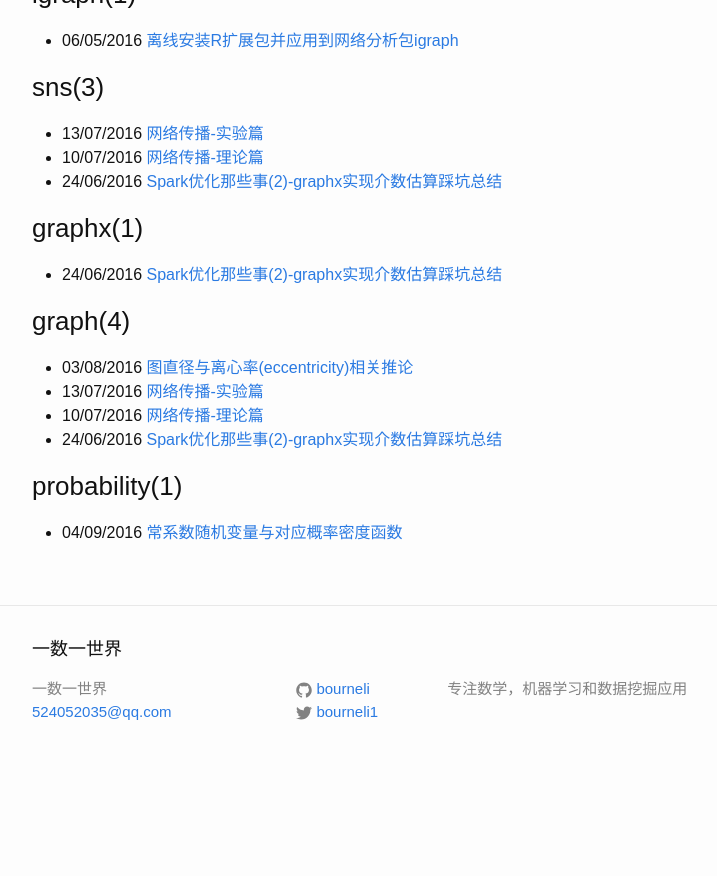
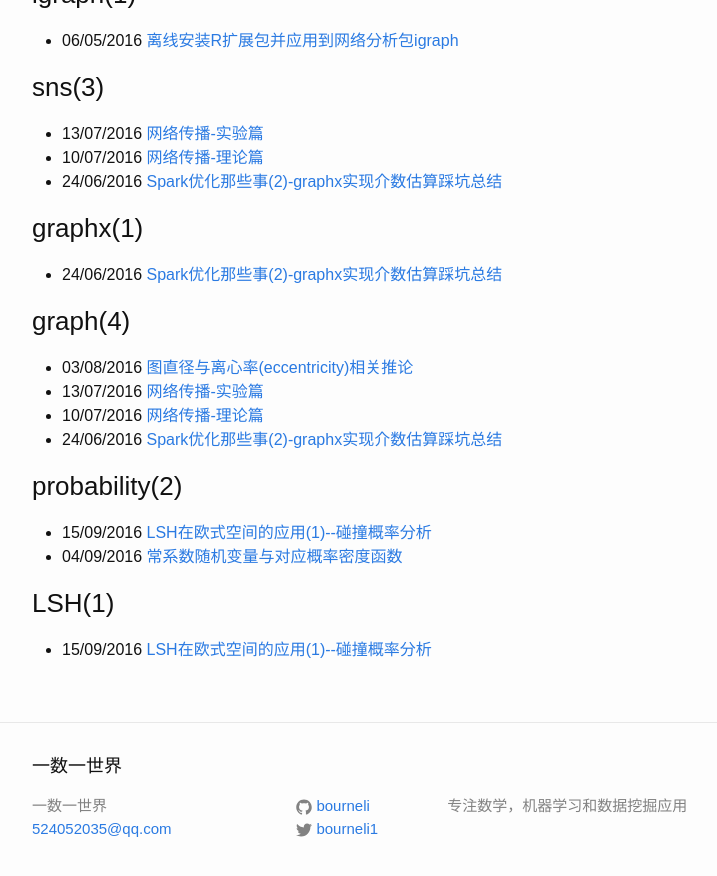
Before and after one commit to bourneli/bourneli.github.io, a Jekyll site: the page built from index-1-category.md, in a window 1280 px wide and 900 px high, scrolled down 2312 px. Shown: the top 876 px of the window, without its empty margins (238-955 px from the left). Built offline with Jekyll 4.4.1, drawn with Linux system fonts in a browser that asks for light colours; formulas are drawn with MathJax 3; comment, search, counter and statistics services are not loaded; before the commit the page ends 3095 px from its top, so only the background shows below that; part of the change alters nothing that is shown.

Commit message:
complete lsh collidate probability

```diff
--- a/_drafts/lsh_eulidian.markdown
+++ b/_posts/2016-09-15-lsh_eulidian_1.markdown
@@ -29,7 +29,7 @@ $$
 	p(u) = Pr(h(p) = h(q)) = 2\int_{0}^{w}\frac{1}{u}f(\frac{t}{u})(1-\frac{t}{w})dt
 $$
 
-上面概率公式很突然，先别慌是怎么过来的，后面慢慢道来，我们先直奔主题--得到该概率的解析解。这样就可以观察w,u与概率的关系，控制误差。$f(x)$是稳定分布的概率密度函数，该分布只有在欧式距离和曼哈顿距离才有解析解，否则没有。好在我们关心的是欧式空间，所以可以得到解析解。欧式空间中，$f(x)(=\frac{1}{\sqrt{2\pi}}e^{-\frac{x^2}{2}})$是标准正在分布的概率密度函数。完整推导如下，
+上面概率公式很突然，先别慌是怎么过来的，后面慢慢道来，我们先直奔主题:该概率的解析解。这样就可以观察w,u与概率的关系，控制碰撞概率。$f(x)$是稳定分布的概率密度函数，该分布只有在欧式距离和曼哈顿距离才有解析解，否则没有。好在我们关心的是欧式空间，所以可以得到解析解。欧式空间中，$f(x)(=\frac{1}{\sqrt{2\pi}}e^{-\frac{x^2}{2}})$是标准正在分布的概率密度函数。完整推导如下，
 
 
 $$
@@ -61,9 +61,11 @@ d <- data.frame(x=x,y=sapply(x,pr))
 
 require(ggplot2)
 text_size <- element_text(size = 19)
-(qplot(x,100*y,data=d, geom="line") + xlab("C") + ylab("概率%") + ggtitle("")
-+ theme(axis.text = text_size,
-        axis.title = text_size))
+p <- qplot(x,100*y,data=d, geom="line") + xlab("C") + ylab("概率%") + ggtitle("")
+p <- p + scale_x_continuous(breaks=0:10)
+p <- p + scale_y_continuous(breaks=seq(0,100,by=10))
+p <- p + theme(axis.text = text_size,  axis.title = text_size)
+p
 {% endhighlight %}
 
 <div align='center'>
@@ -71,7 +73,7 @@ text_size <- element_text(size = 19)
 </div>
 
 
-根据曲线，上述函数使个减函数，也就是比例越大，聚到一起的概率越低，理论与直觉一致。可以通过设定u，然后通过曲线，得到对应w。上述通过实践角度观察，有点不太严谨，所以下面还是通过计算概率，计算导数的解析解：
+根据曲线，上述函数是关于c的减函数，也就是比例越大，聚到一起的概率越低，理论与直觉一致。可以通过设定u，然后通过曲线设置一个概率，得到对应w。上述通过实践角度观察，减函数的结论不太严谨，下面计算概率导数：
 
 $$
 	\begin{align}
@@ -82,15 +84,15 @@ $$
 	\end{align}
 $$
 
-其导数严格小于0，证实了上述曲线确实严格下降。
+导数严格小于0，证实了上述曲线确实严格下降。
 
 ## 碰撞概率推导过程
 
-本节详细介绍如何得到上面的概率公式。假设$t=a\bullet v_1 - a \bullet v_2 \le 0$是向量$v_1$,$v_2$投影到a上的距离，必须$|t| \le w$，才有$Pr(h(v_1) = h(v_2)) > 0$。当$t<0$时，情况类似，在$t\le 2$的概率上乘以2即可。所以当$v_1$,$v_2$投射距离为t时，碰撞概率为$1-\frac{t}{w}$。但是t的概率是什么呢？t与投影向量有关，同时与向量$v_1$,$v_2$也有关。
+本节详细介绍如何得到上面的概率公式。假设$t=a\bullet v_1 - a \bullet v_2$是向量$v_1$,$v_2$投影到a上的距离，必须$\|t\| \le w$，才有$Pr(h(v_1) = h(v_2)) > 0$。所以当$v_1$,$v_2$投射距离为t时，且$t>0$时，碰撞概率为$1-\frac{t}{w}$。但是t的概率是什么呢？t与投影向量有关，同时与向量$v_1$,$v_2$也有关。
 
-这里需要利用一种分布，称之为**稳定分布**。这是一类分布，如果任意分布D是稳定分布，那么任意n个D的独立同部分(iid)随机变量$X_1,X_2,\cdots,X_n$，在任意n个实数$v_1,v_2,\cdots,\v_n$，有$\sum_{i=1}^{n}{v_iX_i}$与$(\sum{|v_i|^s})^{\frac{1}{s}}X$(X也是D的一个随机变量)有相同的分布。这个分布与我们的t是不是有关联。有时候会感叹，数学家是如何将这两者联系到一起的（可能本人才疏学浅:-)），不得不佩服！
+这里需要利用**稳定分布**。这是一类分布，如果任意分布D是稳定分布，那么任意n个D的独立同部分(iid)随机变量$X_1,X_2,\cdots,X_n$，在任意n个实数$v_1,v_2,\cdots,v_n$，有$\sum_{i=1}^{n}{(v_iX_i)}$与$(\sum{\|v_i\|^s})^{\frac{1}{s}}X$(X也是D的一个随机变量)有相同的分布。可以利用这个分布计算t的概率分布。有时候会感叹，数学家是如何将这两者联系到一起的（可能本人才疏学浅:-)），不得不佩服！
 
-上面这个分布与t=a(v_1-v_2)=\sum{a_i(v_1i-v_2i)}一致，只要$a_i$的分布固定为D，t的分布与$(\sum{|v_1i-v_2i|^s})^{\frac{1}{s}}X$一致。还有一个很巧的地方，当$s=2$时，X的分布是标准正太分布。感觉正太分布无处不在呀（S不等于2或1，X的分布无解析解，所以我们还是挺幸运的）。在s=2的情况下，设X的分布为$f(x)$,且$u=(\sum{|v_1i-v_2i|^s})^{\frac{1}{s}}$,那么$f(t)=\frac{1}{u}f(\frac{t}{u})$(推导方法可参考这篇[博文](/probability/2016/09/04/probability-density-function.html))。有了t的概率密度函数，对于任意t的概率为$\frac{1}{u}f(\frac{t}{u})dt$。结合基础的概率积分，得到概率最后的碰撞概率公式。
+上面这个分布与$t=a(v_1-v_2)=\sum{a_i(v_{1i}-v_{2i})}$一致，只要$a_i$的概率分布固为D，t的分布与$(\sum{\|v_1i-v_2i\|^s})^{\frac{1}{s}}X$一致。还有一个很巧的地方，当$s=2$时，分布D是标准正太分布。感觉正太分布无处不在呀（只有S等于2或1，D的分布才有解析解，[否则没有](http://www.swarmagents.cn/bs/files/jake2011616211724.pdf)，所以我们还是挺幸运的）。在s=2的情况下，设X的概率密度函数为$f_X(x)$,且$u=(\sum{\|v_{1i}-v_{2i}\|^2})^{\frac{1}{2}}$,那么$f_T(t)=\frac{1}{u}f_X(\frac{t}{u})$(推导方法可参考这篇[博文](/probability/2016/09/04/probability-density-function.html))。有了t的概率密度函数，对于任意t的概率为$\frac{1}{u}f_X(\frac{t}{u})dt$。结合概率积分，得到概率最后的碰撞概率公式:$p(w,u)=2\int_0^w\frac{1}{u}f_X(\frac{t}{u})(1-\frac{t}{w})dt$，当$t \in [-w,0]$时，概率与$[0,w]$一致，所以乘以2；其他范围概率均为0。
 
 ## 参考资料
 
```
Also changed, not shown: img/prob_with_c_lsh.png.
